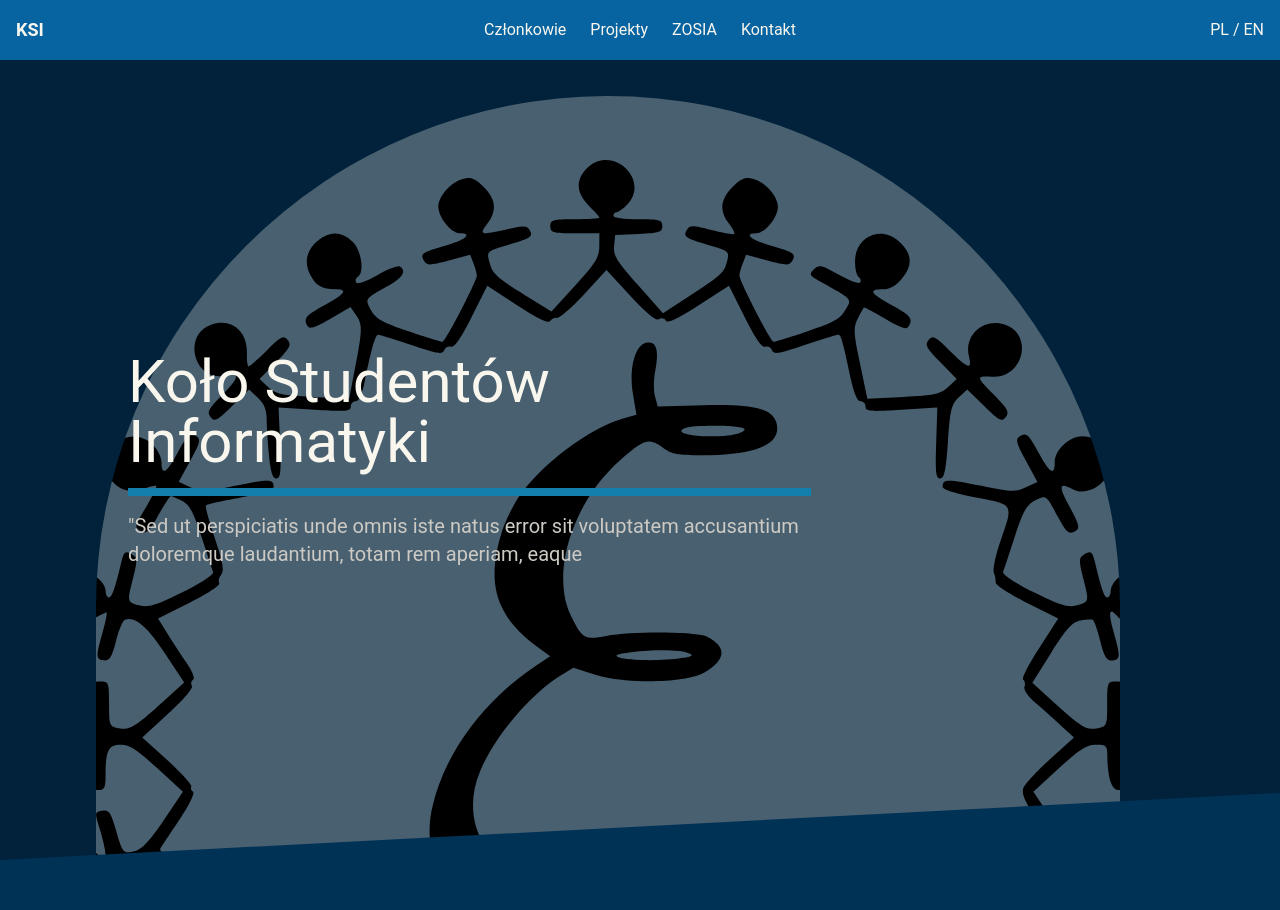
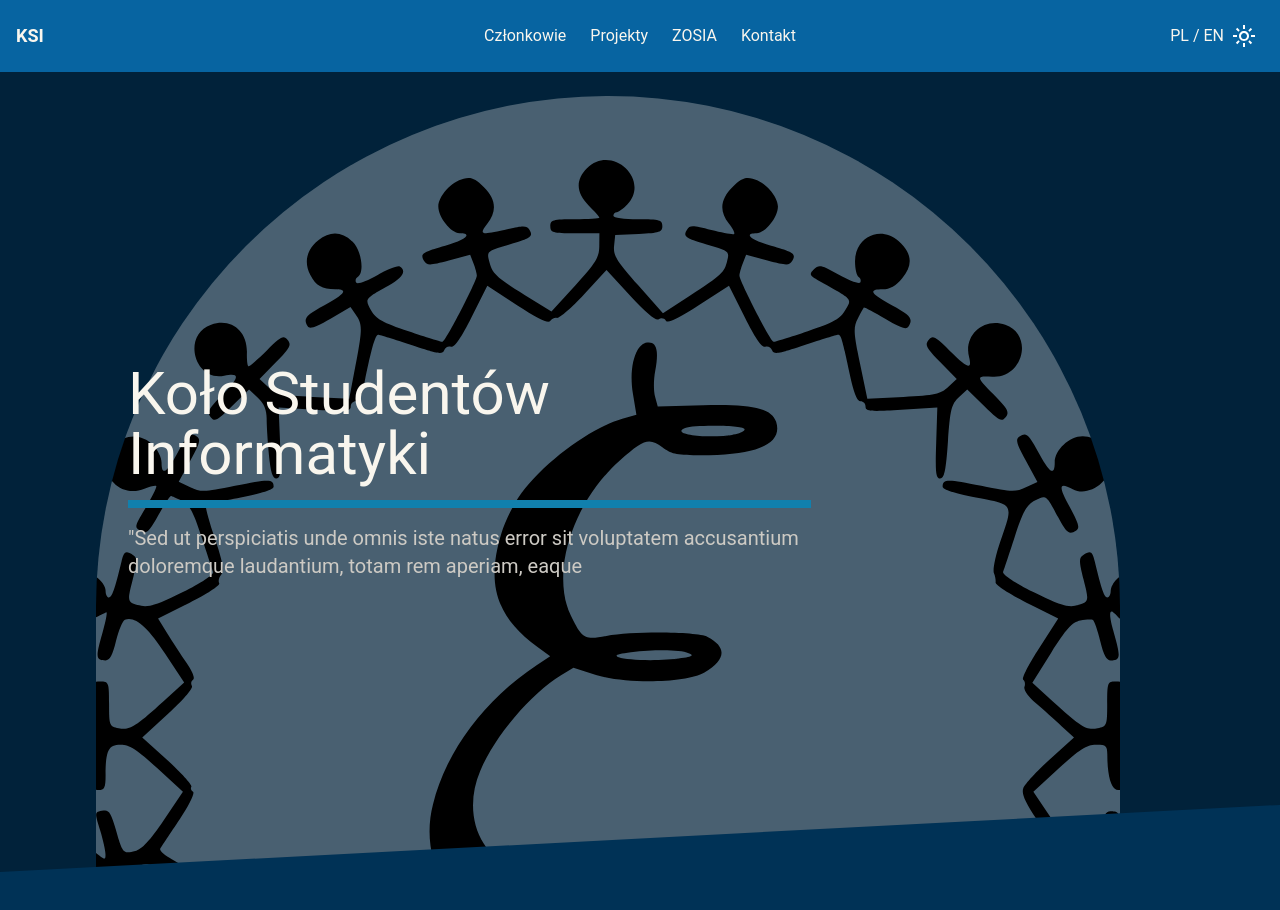
Before and after one commit to ksiuwr/ksi-site-v2025, a React (Vite) app: page / in a window 1280 px wide. Shown: the top 910 px of the page. Built offline with nearby package versions, Linux system fonts and the light colour scheme.

Commit message:
Context provider and button component for further implementation of dark/light mode functionality.

```diff
--- a/src/App.tsx
+++ b/src/App.tsx
@@ -6,6 +6,7 @@ import Contact from "./pages/Contact/Contact.tsx";
 import Members from "./pages/Members/Members.tsx";
 import Footer from "./components/layout/Footer.tsx";
 import useDocumentTitle from "./hooks/useDocumentTitle";
+import { ThemeProvider } from "./context/ThemeContext";
 
 
 
@@ -27,6 +28,7 @@ function ContactPage() {
 
 export default function App() {
     return (
+    <ThemeProvider>
         <div>
             <Navbar/>
             <Routes>
@@ -36,5 +38,6 @@ export default function App() {
             </Routes>
             <Footer/>
         </div>
+    </ThemeProvider>
     );
   }
--- /dev/null
+++ b/src/components/common/ThemeToggle.tsx
@@ -0,0 +1,22 @@
+import { useTheme } from "../../context/ThemeContext";
+import sunIcon from "../../../public/images/sun.svg";
+import moonIcon from "../../../public/images/moon.svg";
+
+const ThemeToggle = () => {
+  const { isDarkMode, toggleMode } = useTheme();
+
+  return (
+    <button
+      onClick={toggleMode}
+      className="m1-4 p-2 rounded-full hover:opacity-80"
+    >
+      <img
+        src={isDarkMode ? sunIcon : moonIcon}
+        alt={isDarkMode ? "Light mode" : "Dark mode"}
+        className="w-6 h-6"
+      />
+    </button>
+  );
+};
+
+export default ThemeToggle;
--- a/src/components/layout/Navbar.tsx
+++ b/src/components/layout/Navbar.tsx
@@ -1,4 +1,5 @@
 import { Link } from "react-router";
+import ThemeToggle from "../common/ThemeToggle";
 
 const Navbar = () => {
     return (
@@ -15,7 +16,10 @@ const Navbar = () => {
                 </nav>
             </div>
 
-            <button className="ml-auto hover:opacity-80">PL / EN</button>
+            <div className="m1-auto flex items-center">
+                <button className="ml-auto hover:opacity-80">PL / EN</button>
+                <ThemeToggle />
+            </div>
         </div>
         </header>
     );
--- /dev/null
+++ b/src/context/ThemeContext.tsx
@@ -0,0 +1,55 @@
+import { createContext, useState, useContext, ReactNode } from "react";
+
+interface ThemeContextType {
+  isDarkMode: boolean;
+  toggleMode: () => void;
+}
+
+interface Props {
+  children: ReactNode;
+}
+
+const ThemeContext = createContext<ThemeContextType | undefined>(undefined);
+
+const initialTheme = (): boolean => {
+  const savedTheme = localStorage.getItem("theme");
+  return savedTheme ? savedTheme === "dark" : true;
+};
+
+const applyTheme = (isDark: boolean) => {
+  if (isDark) {
+    document.documentElement.classList.add("dark");
+    localStorage.setItem("theme", "dark");
+  } else {
+    document.documentElement.classList.remove("dark");
+    localStorage.setItem("theme", "light");
+  }
+};
+
+export const ThemeProvider = ({ children }: Props) => {
+  const [isDarkMode, setDarkMode] = useState(() => initialTheme());
+
+  const toggleMode = () => {
+    setDarkMode((mode) => {
+      const newMode = !mode;
+      applyTheme(newMode);
+      return newMode;
+    });
+  };
+
+  if (typeof window !== undefined) applyTheme(isDarkMode);
+
+  return (
+    <ThemeContext.Provider value={{ isDarkMode, toggleMode }}>
+      {children}
+    </ThemeContext.Provider>
+  );
+};
+
+export const useTheme = (): ThemeContextType => {
+  const context = useContext(ThemeContext);
+  if (context === undefined) {
+    throw new Error("useTheme must be usesd within a ThemeProvider");
+  }
+  return context;
+};
```
Also changed, not shown: public/images/moon.svg (added), public/images/sun.svg (added). Lines whose indentation alone changed are shown as unchanged.
